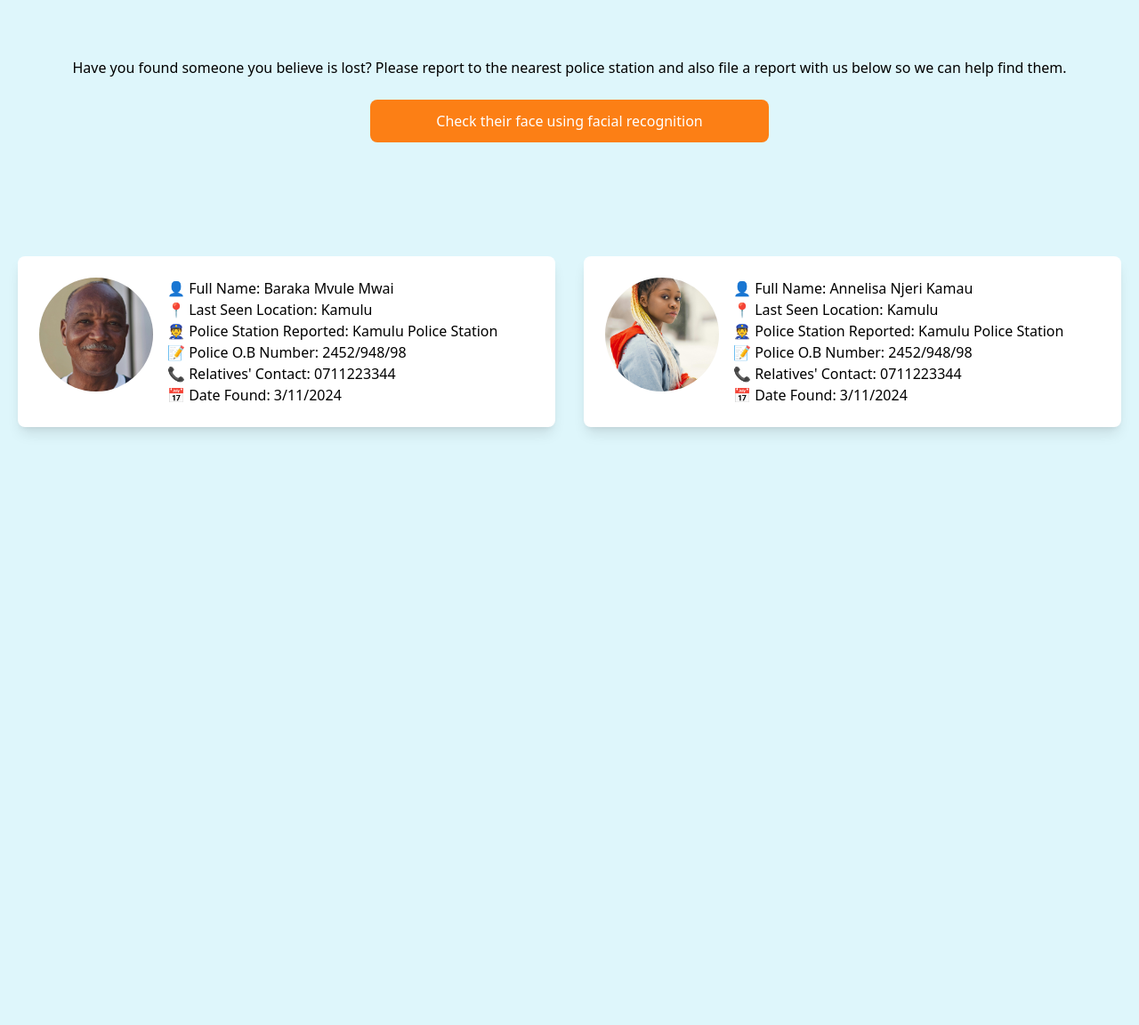
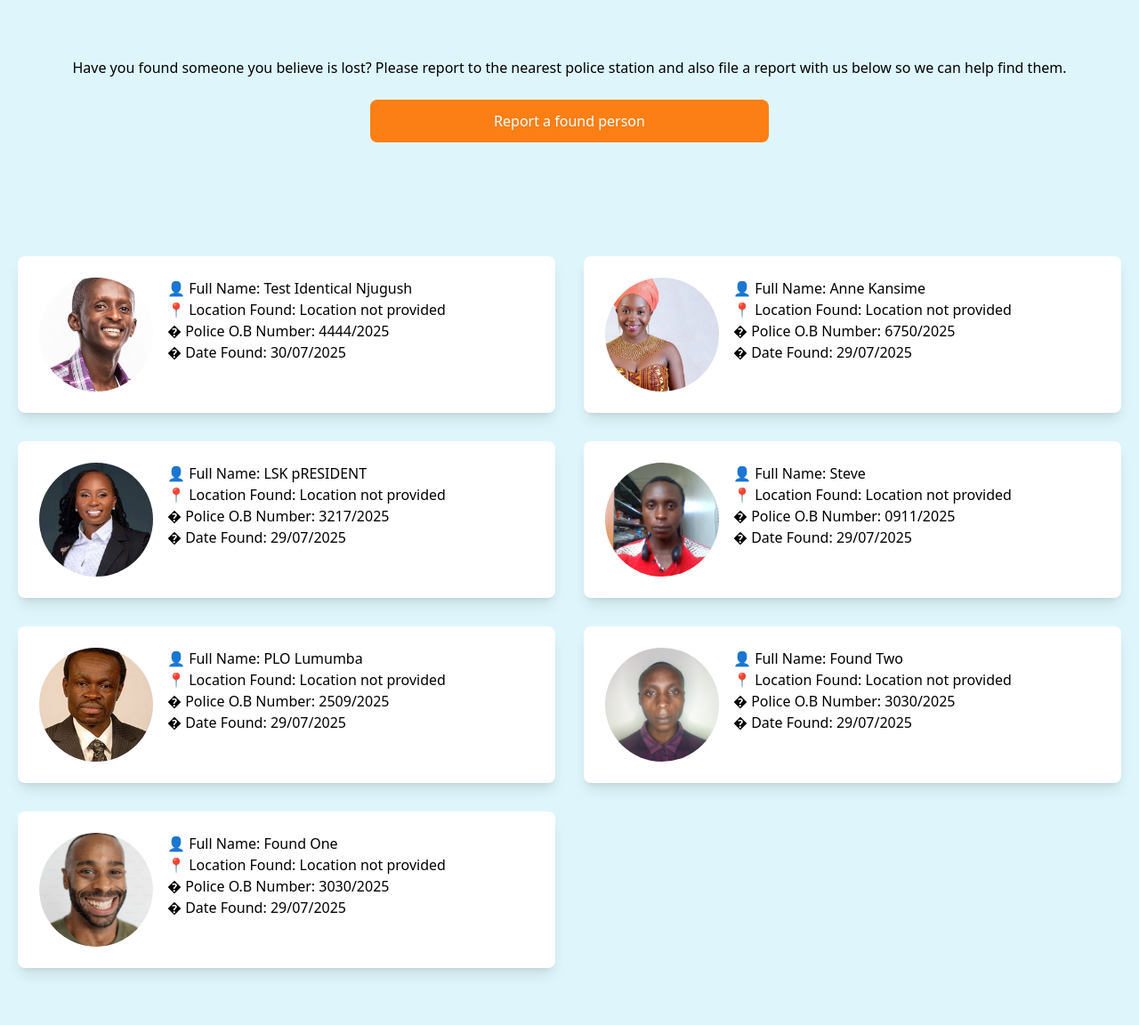
Before and after one commit to GeekSteve0/Lost_and_Found, a Django app: page /found/logged-in/ in a window 1280 px wide. Shown: the part 524-1676 px from the top of the page at 89% size. Before the commit the page ends 1011 px from the top, so only its background shows below. Run offline with Django 5.2, Linux system fonts and the light colour scheme; a user stored in the database is signed in; data comes from the database, SQL or seed files in the repository; both versions use the stored data as it was after the commit; some libraries are stand-ins or nearby versions.

Commit message:
30th Update

```diff
--- a/playground/templates/playground/found_persons_logged_in.html
+++ b/playground/templates/playground/found_persons_logged_in.html
@@ -63,88 +63,64 @@
     <!-- CTA Section -->
     <section class="lost-cta-section text-center py-16">
         <p class="cta-text">Have you found someone you believe is lost? Please report to the nearest police station and also file a report with us below so we can help find them.</p><br>
-        <a href="{% url 'login' %}" class="lost-check-button bg-accent text-white py-3 px-6 rounded-lg block text-center mx-auto max-w-md">Check their face using facial recognition</a>
+        <a href="{% url 'report_found_person' %}" class="lost-check-button bg-accent text-white py-3 px-6 rounded-lg block text-center mx-auto max-w-md">Report a found person</a>
     </section>
 
     <!-- Found Person Cards Section -->
     <section class="lost-person-section py-16">
         <div class="max-w-container mx-auto px-5 grid grid-cols-1 md:grid-cols-2 gap-8">
+            {% if found_persons %}
+                {% for person in found_persons %}
                     <!-- Found Person Card -->
                     <div class="lost-person-card bg-white rounded-lg shadow-lg p-6 flex">
                         <div class="lost-person-image flex-shrink-0">
-                    <img src="{% static 'images/man.jpg' %}" alt="Baraka Mvule Mwai" class="w-32 h-32 rounded-full object-cover">
+                            <img src="{{ person.photo.url }}" alt="{{ person.full_name|default:'Unknown Person' }}" class="w-32 h-32 rounded-full object-cover">
                         </div>
                         <div class="lost-person-details ml-4">
                             <div class="lost-detail-item">
                                 <span class="icon">👤</span>
                                 <span class="label">Full Name:</span>
-                        <span class="value">Baraka Mvule Mwai</span>
+                                <span class="value">{{ person.full_name|default:'Unknown Person' }}</span>
                             </div>
                             <div class="lost-detail-item">
                                 <span class="icon">📍</span>
-                        <span class="label">Last Seen Location:</span>
-                        <span class="value">Kamulu</span>
+                                <span class="label">Location Found:</span>
+                                <span class="value">{{ person.location|default:'Location not provided' }}</span>
                             </div>
+                            {% if person.police_station %}
                             <div class="lost-detail-item">
-                        <span class="icon">👮</span>
+                                <span class="icon">�</span>
                                 <span class="label">Police Station Reported:</span>
-                        <span class="value">Kamulu Police Station</span>
+                                <span class="value">{{ person.police_station }}</span>
                             </div>
+                            {% endif %}
+                            {% if person.ob_number %}
                             <div class="lost-detail-item">
-                        <span class="icon">📝</span>
+                                <span class="icon">�</span>
                                 <span class="label">Police O.B Number:</span>
-                        <span class="value">2452/948/98</span>
+                                <span class="value">{{ person.ob_number }}</span>
                             </div>
+                            {% endif %}
+                            {% if person.contact_phone %}
                             <div class="lost-detail-item">
-                        <span class="icon">📞</span>
-                        <span class="label">Relatives' Contact:</span>
-                        <span class="value">0711223344</span>
+                                <span class="icon">�</span>
+                                <span class="label">Contact:</span>
+                                <span class="value">{{ person.contact_phone }}</span>
                             </div>
+                            {% endif %}
                             <div class="lost-detail-item">
-                        <span class="icon">📅</span>
+                                <span class="icon">�</span>
                                 <span class="label">Date Found:</span>
-                        <span class="value">3/11/2024</span>
+                                <span class="value">{{ person.date_reported|date:"d/m/Y" }}</span>
                             </div>
                         </div>
                     </div>
-            <!-- Second Found Person Card -->
-            <div class="lost-person-card bg-white rounded-lg shadow-lg p-6 flex">
-                <div class="lost-person-image flex-shrink-0">
-                    <img src="{% static 'images/girl.jpg' %}" alt="Annelisa Njeri Kamau" class="w-32 h-32 rounded-full object-cover">
+                {% endfor %}
+            {% else %}
+                <div class="col-span-2 text-center py-8">
+                    <p class="text-lg text-gray-600">No found persons have been reported yet.</p>
                 </div>
-                <div class="lost-person-details ml-4">
-                    <div class="lost-detail-item">
-                        <span class="icon">👤</span>
-                        <span class="label">Full Name:</span>
-                        <span class="value">Annelisa Njeri Kamau</span>
-                    </div>
-                    <div class="lost-detail-item">
-                        <span class="icon">📍</span>
-                        <span class="label">Last Seen Location:</span>
-                        <span class="value">Kamulu</span>
-                    </div>
-                    <div class="lost-detail-item">
-                        <span class="icon">👮</span>
-                        <span class="label">Police Station Reported:</span>
-                        <span class="value">Kamulu Police Station</span>
-                    </div>
-                    <div class="lost-detail-item">
-                        <span class="icon">📝</span>
-                        <span class="label">Police O.B Number:</span>
-                        <span class="value">2452/948/98</span>
-                    </div>
-                    <div class="lost-detail-item">
-                        <span class="icon">📞</span>
-                        <span class="label">Relatives' Contact:</span>
-                        <span class="value">0711223344</span>
-                    </div>
-                    <div class="lost-detail-item">
-                        <span class="icon">📅</span>
-                        <span class="label">Date Found:</span>
-                        <span class="value">3/11/2024</span>
-                    </div>
-                </div>
-            </div>
+            {% endif %}
         </div>
     </section>
 </body>
--- a/playground/templates/playground/lost_persons_logged_in.html
+++ b/playground/templates/playground/lost_persons_logged_in.html
@@ -63,7 +63,7 @@
     <!-- CTA Section -->
     <section class="lost-cta-section text-center py-16">
         <p class="cta-text">Has a close person gone missing? Please report to the nearest police station and also file a report with us below so we can help find them.</p><br>
-        <a href="{% url 'login' %}" class="lost-check-button bg-accent text-white py-3 px-6 rounded-lg block text-center mx-auto max-w-md">Check if they have been found using facial recognition</a>
+        <a href="{% url 'report_lost_person' %}" class="lost-check-button bg-accent text-white py-3 px-6 rounded-lg block text-center mx-auto max-w-md">Report a lost person</a>
     </section>
 
     <!-- Lost Person Cards Section -->
--- a/playground/views.py
+++ b/playground/views.py
@@ -90,7 +90,7 @@ def found_person_profile(request, person_id=None):
     if person_id:
         found_person = get_object_or_404(FoundPerson, id=person_id)
         # Get the match if this person was previously reported as lost
-        match = Match.objects.filter(found_person=found_person, is_confirmed=True).first()
+        match = Match.objects.filter(found_person=found_person, match_percentage__gte=70.0).first()
         return render(request, 'playground/found_person_profile.html', {
             'person': found_person,
             'match': match
```
Also changed, not shown: playground/templates/playground/found_persons_logged_out.html (+24 -47 lines), test_face_matching.py (added, +52 -0 lines), db.sqlite3, media/found_persons/00300664_4bd1ba79c456d3167848b4e9e339b9a4_arc614x376_w735_us1.jpg (added), media/found_persons/202.21014_121611.jpg (added), media/found_persons/WIN_20190603_15_13_03_Pro.jpg (added), media/found_persons/images.jpeg (added), media/found_persons/njugush.jpg (added), media/found_persons/plo.jpg (added), media/lost_persons/00300664_4bd1ba79c456d3167848b4e9e339b9a4_arc614x376_w735_us1.jpg (added), media/lost_persons/faith-odhiambo-1.jpg (added), media/lost_persons/njugush.jpg (added), media/lost_persons/speaker_Prof-Patrick-Lumumba.jpg (added), 4 other files. Lines whose indentation alone changed are shown as unchanged.
